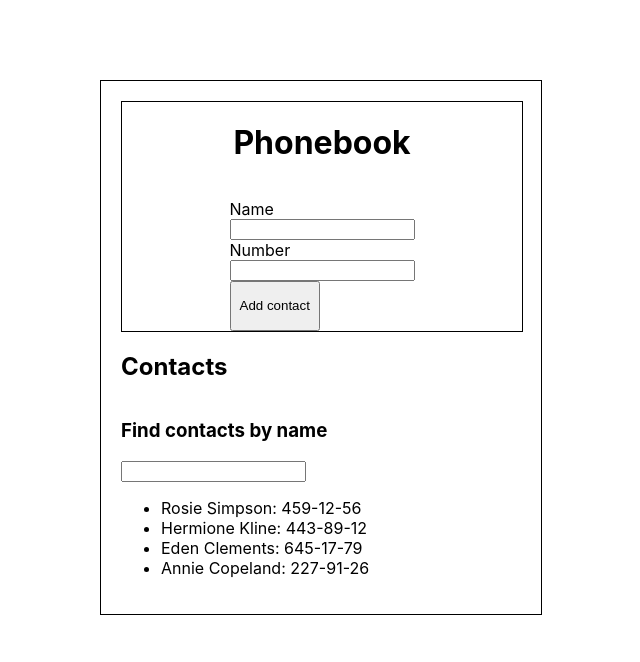
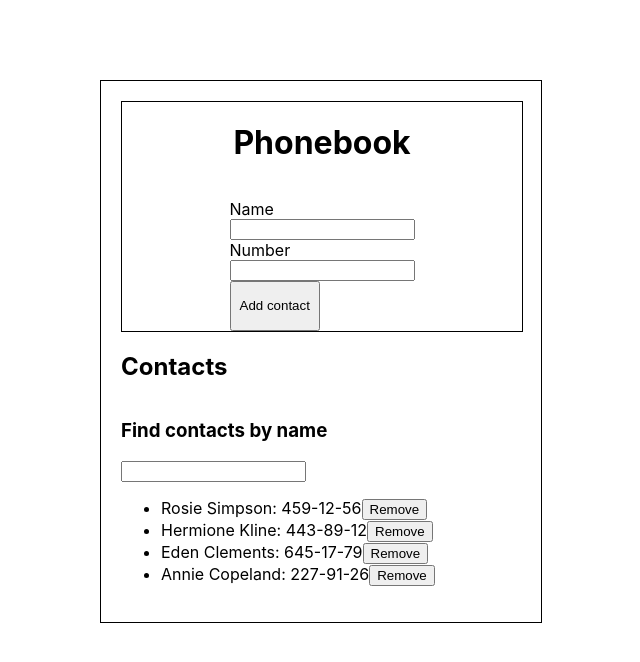
Before and after one commit to NikoNikoUA/goit-react-hw-02-phonebook, a React (Create React App) app: page / in a window 1280 px wide. Shown: the top 662 px of the page, without its empty margins (319-959 px from the left). Built offline with nearby package versions, Linux system fonts and the light colour scheme.

Commit message:
onFormSubmit. on delete, onadding

```diff
--- a/src/components/App.jsx
+++ b/src/components/App.jsx
@@ -18,22 +18,41 @@ state = {
 
   }
 
+  onAddingContact = (name, number) => {
+    const contact = {
+      name,
+      number,
+      id: nanoid(),
+    }
+    this.setState(prevState => {
+      return {
+        contacts: [...prevState.contacts, contact],
+      };
+    });
+  };
+
+  onRemoveContact = contactId => {
+    this.setState(prevState => ({
+      contacts: prevState.contacts.filter(contact => contact.id !== contactId)
+    }))
+  }
+
   onSubmitHandler = data => {
     console.log(data);
   }
 
+
   render() {
-  const { id, name, number } = this.state.contacts;
-  return (
+   return (
     <div className={css.container}>
       <div className={css.formContainer}>
 <h1 className={css.mainHeading}>Phonebook</h1>
-        <ContactForm onSubmit={ this.onSubmitHandler} />
+         <ContactForm onSubmit={this.onSubmitHandler} onClick={ this.onAddingContact} />
         </div>
 
   <h2 className={css.contactsHeating}>Contacts</h2>
   <Filter />
-      <ContactList contacts={ this.state.contacts} />
+      <ContactList contacts={this.state.contacts} onRemoveContact={this.onRemoveContact} />
     </div>
   )
 }
--- a/src/components/ContactForm/ContactForm.js
+++ b/src/components/ContactForm/ContactForm.js
@@ -7,21 +7,27 @@ class ContactForm extends Component {
     name: '',
   };
 
-  handleInputChange = event => {
+  onInputChange = event => {
     const { name, value } = event.currentTarget;
     this.setState({
       [name]: value,
     });
   };
 
-  handleFormSubmit = event => {
+  onFormSubmit = event => {
     event.preventDefault();
     this.props.onSubmit(this.state);
+
+    this.reset();
+  };
+
+  reset = () => {
+    this.setState({ number: '', name: '' });
   };
 
   render() {
     return (
-      <form className={css.form}>
+      <form className={css.form} onSubmit={this.onFormSubmit}>
         <label className={css.labelName}>
           Name
           <input
@@ -30,7 +36,7 @@ class ContactForm extends Component {
             name="name"
             required
             value={this.state.name}
-            onChange={this.handleInputChange}
+            onChange={this.onInputChange}
           />
         </label>
         <label className={css.labelTel}>
@@ -41,10 +47,14 @@ class ContactForm extends Component {
             name="number"
             required
             value={this.state.number}
-            onChange={this.handleInputChange}
+            onChange={this.onInputChange}
           />
         </label>
-        <button className={css.btnAddContact} type="submit">
+        <button
+          className={css.btnAddContact}
+          type="submit"
+          onClick={this.onAddingContact}
+        >
           Add contact
         </button>
       </form>
--- a/src/components/ContactList/ContactList.js
+++ b/src/components/ContactList/ContactList.js
@@ -2,12 +2,17 @@ import { nanoid } from 'nanoid';
 import css from './ContactList.module.css';
 import { ContactListItem } from '../../components/ContactListItem/ContactListItem';
 
-export const ContactList = ({ contacts }) => {
+export const ContactList = ({ contacts, onRemoveContact }) => {
   return (
     <ul className={css.contactsList}>
       {contacts.map(({ name, number, id }) => {
         return (
-          <ContactListItem key={(id = nanoid())} name={name} number={number} />
+          <ContactListItem
+            key={id}
+            name={name}
+            number={number}
+            onRemoveContact={onRemoveContact}
+          />
         );
       })}
     </ul>
--- a/src/components/ContactListItem/ContactListItem.js
+++ b/src/components/ContactListItem/ContactListItem.js
@@ -1,10 +1,12 @@
-import { nanoid } from 'nanoid';
 import css from './ContactListItem.module.css';
 
-export const ContactListItem = ({ name, number, id }) => {
+export const ContactListItem = ({ name, number, id, onRemoveContact }) => {
   return (
-    <li key={(id = nanoid())} className={css.listItem}>
+    <li key={id} className={css.listItem}>
       {name}: {number}
+      <button className={css.btnDeleteItem} onClick={() => onRemoveContact(id)}>
+        Remove
+      </button>
     </li>
   );
 };
--- a/src/components/ContactListItem/ContactListItem.module.css
+++ b/src/components/ContactListItem/ContactListItem.module.css
@@ -1,2 +1,5 @@
 .listItem {
 }
+
+.btnDeleteItem {
+}
```
